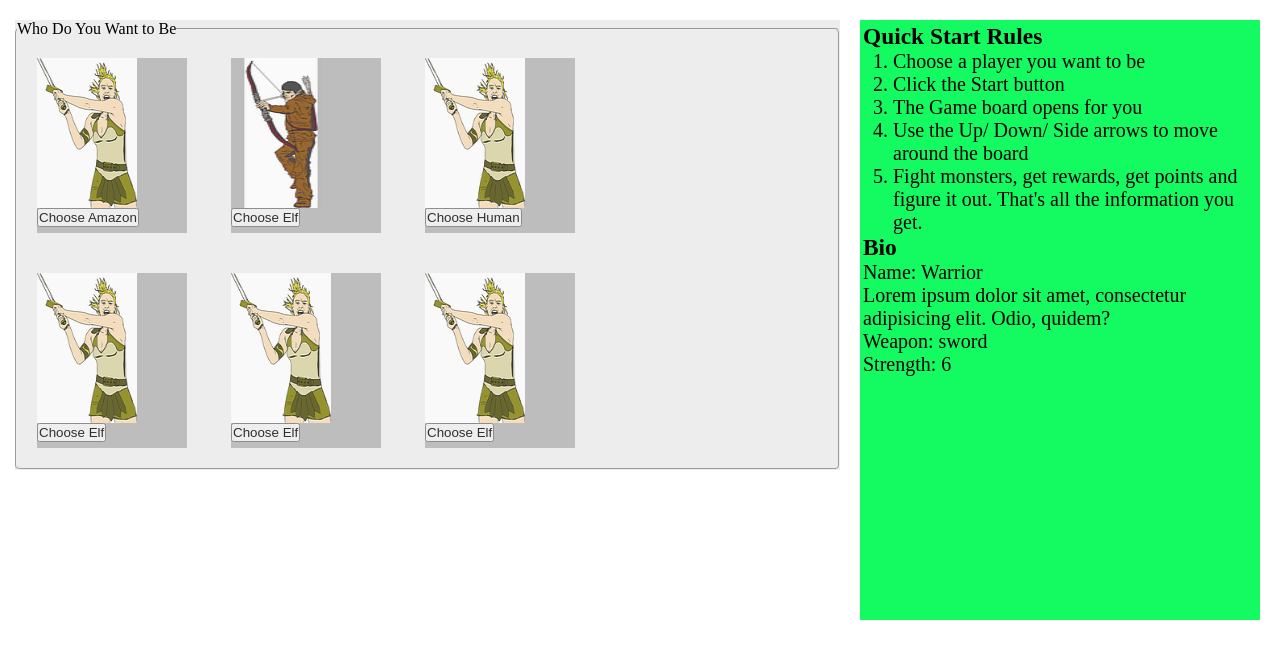
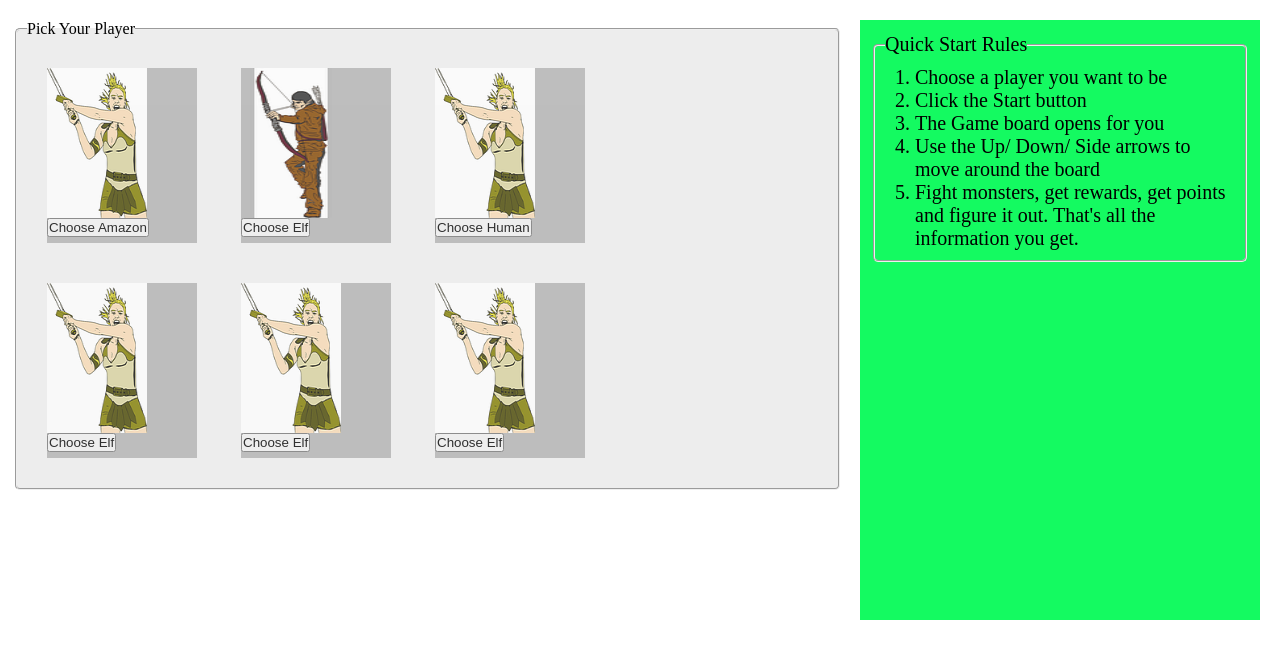
Before and after one commit to rlarsen4/monster, a PHP site: page /denette.php in a window 1280 px wide. Shown: the part 150-800 px from the top of the page. Run offline with PHP 8.4, Linux system fonts and the light colour scheme; some libraries are stand-ins or nearby versions.

Commit message:
made changes to aside - added fieldsets

```diff
--- a/denette.js
+++ b/denette.js
@@ -4,7 +4,10 @@ var choosePlayer = function(){
 	// change background around the player that was chosen - css()
 	$('.selected').removeClass('selected');
 	$(this).parent().addClass('selected');
+	// Start button appears
 	$('.startButton').show();
+	// Clicked on player's bio appears in the Aside under the Directions
+	$('.bioAside').show();
 };
 
 var startGame = function(){
--- a/denette.php
+++ b/denette.php
@@ -15,7 +15,8 @@
 
 	<aside class="homePageAside">
 			<div class="gameRulesAside">
-			<h3>Quick Start Rules</h3>
+				<fieldset>
+					<legend>Quick Start Rules</legend>
 						<ol>
 							<li>Choose a player you want to be</li>
 							<li>Click the Start button</li>
@@ -23,20 +24,23 @@
 							<li>Use the Up/ Down/ Side arrows to move around the board</li>
 							<li>Fight monsters, get rewards, get points and figure it out. That's all the information you get.</li>
 						</ol>
+				</fieldset>
 			</div>
 
-		<div class="bio">
-			<h3>Bio</h3>
+			<div class="bioAside">
+				<fieldset>
+					<legend>Player Bio</legend>
 						<div>Name: Warrior</div>
 						<div>Lorem ipsum dolor sit amet, consectetur adipisicing elit. Odio, quidem?</div>
 						<div>Weapon: sword</div>
 						<div>Strength: 6</div>
+				</fieldset>
 			</div>
 	</aside>
 
 	<div class="playerChoices">
 		<fieldset>
-			<legend>Who Do You Want to Be</legend>
+			<legend>Pick Your Player</legend>
 
 			<div>
 				<div id="amazon" class="playerImageBox">
--- a/styles.css
+++ b/styles.css
@@ -27,9 +27,9 @@ li {
     margin-left: 30px;
 }
 
-.playerChoices {
-	/*float: left;*/
+.playerChoices fieldset {
 	background-color: #EDEDED;
+	padding: 10px;
 	margin: 0 300px 15px 15px;
 	overflow: hidden;
 }
@@ -66,7 +66,7 @@ li {
 	display: none;
 }
 
-aside.homePageAside {
+.homePageAside {
 	float: right;
 	width: 400px;
 	height: 600px;
@@ -75,6 +75,15 @@ aside.homePageAside {
 	padding: 3px;
 	background-color: #14FA61;
 	font-size: 20px;
+}
+
+.homePageAside fieldset {
+	padding: 10px;
+	margin: 10px;
+}
+
+.bioAside {
+	display: none;
 }
 
 
```
Lines whose indentation alone changed are shown as unchanged.
